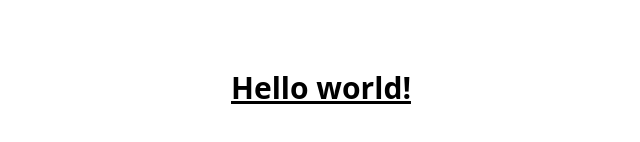
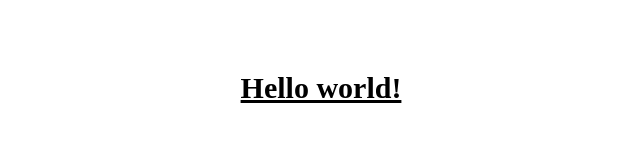
Before and after one commit to glncy-yondu/vue-practice, a Vue app: page / in a window 1280 px wide. Shown: the part 312-454 px from the top of the page, without its empty margins (319-959 px from the left). Built offline with nearby package versions, Linux system fonts and the light colour scheme.

Commit message:
add colorbox and try to make fonts work

```diff
--- a/src/App.vue
+++ b/src/App.vue
@@ -3,8 +3,8 @@ import { RouterLink, RouterView } from 'vue-router'
 </script>
 
 <template>
-  <div class="flex items-center justify center h-screen w-screen">
-    <h1 class="text-3xl font-bold underline w-full text-center">Hello world!</h1>
+  <div class="justify center font-satoshi flex h-screen w-screen items-center">
+    <h1 class="w-full text-center text-3xl font-bold underline">Hello world!</h1>
   </div>
 
   <!-- <RouterView /> -->
--- a/src/assets/main.css
+++ b/src/assets/main.css
@@ -2,3 +2,10 @@
 @tailwind components;
 @tailwind utilities;
 /* @import './base.css'; */
+
+@layer base {
+  @font-face {
+    font-family: 'Satoshi';
+    src: url(./fonts/Satoshi-Variable.ttf) format('ttf');
+  }
+}
--- /dev/null
+++ b/src/components/base/ColorBox.vue
@@ -0,0 +1,10 @@
+<template>
+  <div class="flex h-[182px] w-[152px] flex-col gap-y-3 border border-gray-100 p-4">
+    <div class="flex h-[120px] w-[120px] flex-col justify-end bg-teal-100 px-1.5 py-2">
+      <p>#12345</p>
+    </div>
+    <p>Test</p>
+  </div>
+</template>
+
+<script setup lang="ts"></script>
--- a/tailwind.config.js
+++ b/tailwind.config.js
@@ -95,6 +95,9 @@ export default {
           DEFAULT: '#151C36'
         },
         background: '#FCFCFC'
+      },
+      fontFamily: {
+        satoshi: ['Satoshi']
       }
     }
   },
```
Also changed, not shown: src/assets/fonts/Satoshi-Variable.ttf (added), 1 other file (tests, documents, lock files or other folders).
